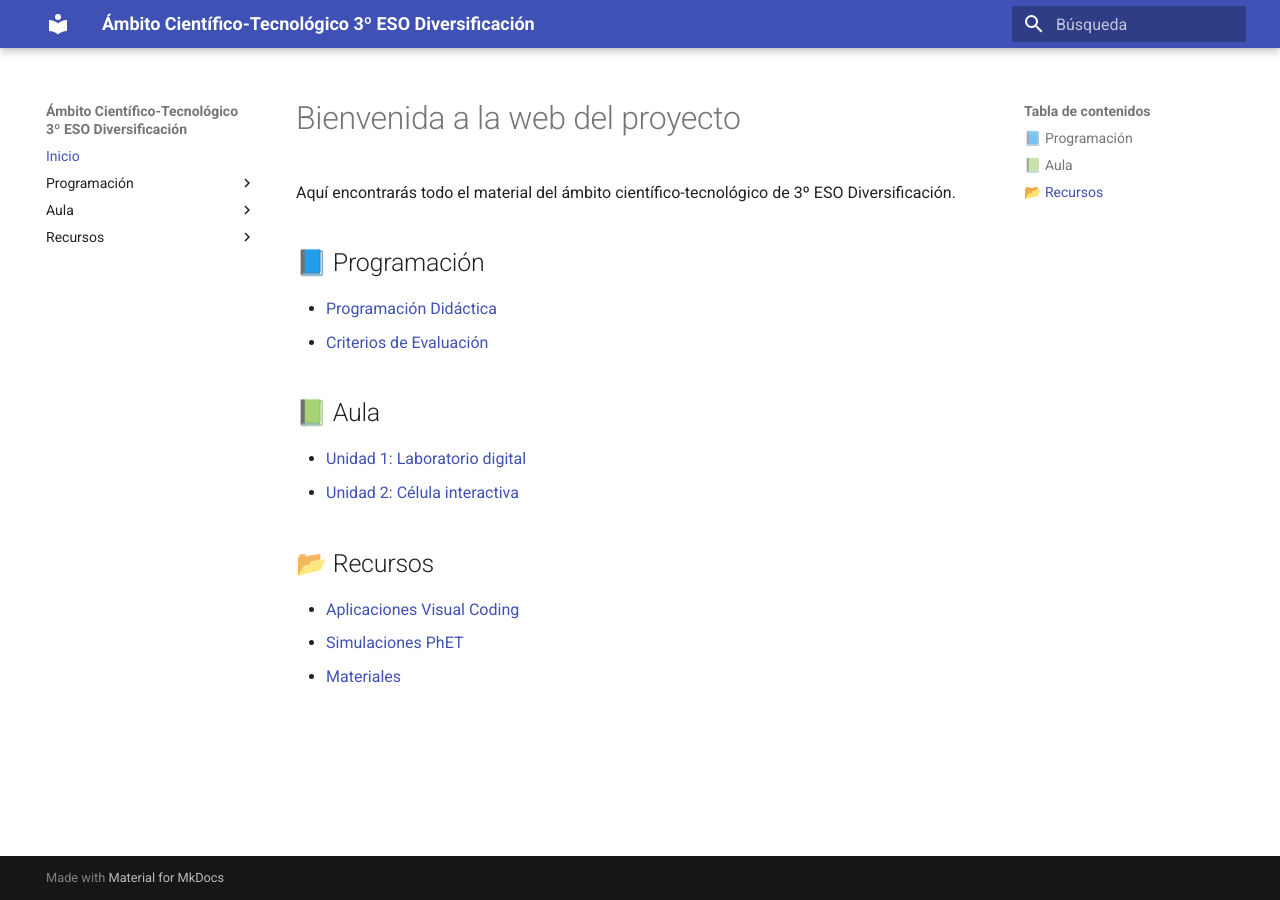
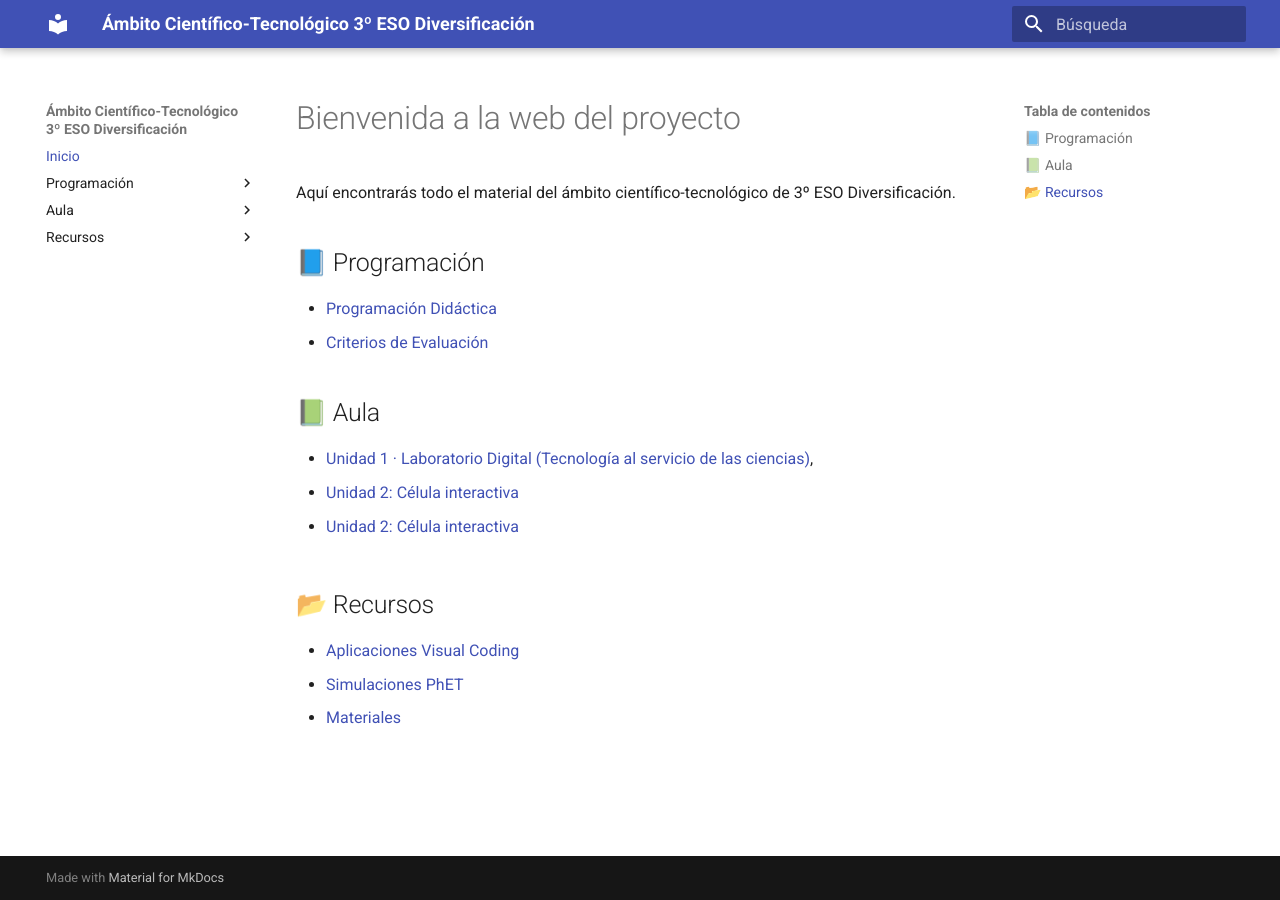
Before and after one commit to 3Diver2526/3DIVER_2025, an MkDocs documentation site: the page built from docs/index.md, in a window 1280 px wide. Built offline with MkDocs 1.6.1 and Material for MkDocs 9.7.7, drawn with Linux system fonts in a browser that asks for light colours.

Commit message:
Update index.md

```diff
--- a/docs/index.md
+++ b/docs/index.md
@@ -7,7 +7,9 @@ Aquí encontrarás todo el material del ámbito científico-tecnológico de 3º
 - [Criterios de Evaluación](programacion/criterios_evaluacion.md)
 
 ## 📗 Aula
-- [Unidad 1: Laboratorio digital](aula/unidad1-laboratorio_digital.md)
+- [Unidad 1 · Laboratorio Digital (Tecnología al servicio de las ciencias)](aula/unidad1-laboratorio_digital.md),
+- [Unidad 2: Célula interactiva](aula/unidad2-celula_interactiva.md)
+
 - [Unidad 2: Célula interactiva](aula/unidad2-celula_interactiva.md)
 
 ## 📂 Recursos
```
